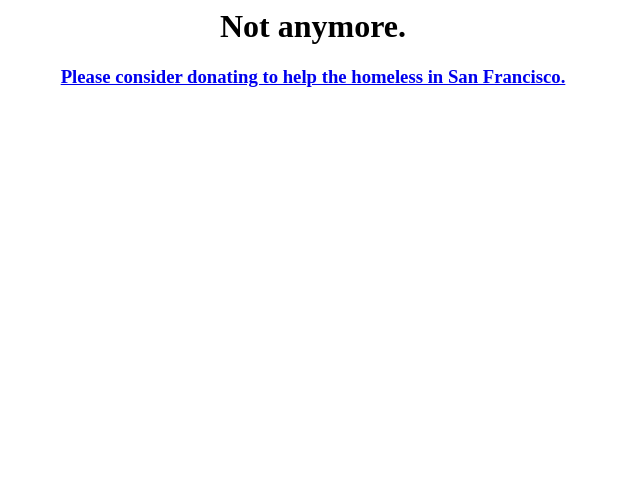
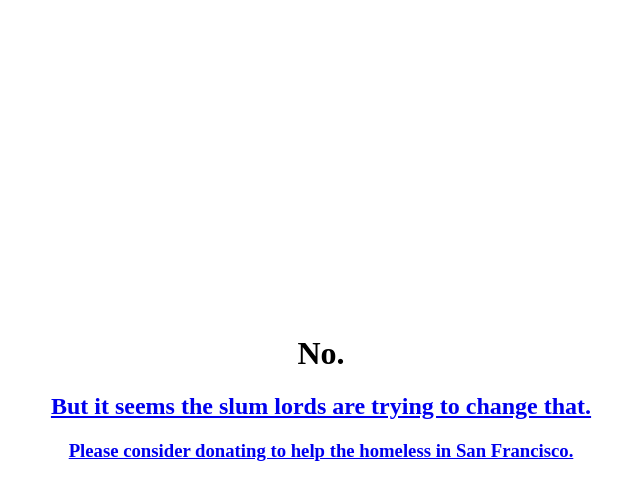
Before and after one commit to tedivm/isthemissiononfireyet.com, a plain HTML site: page index.html in a window 1280 px wide. Shown: the whole page, without its empty margins (327-967 px from the left). Drawn offline with Linux system fonts and the light colour scheme.

Commit message:
add slumlord arson notice, clean up html/css

```diff
--- a/index.html
+++ b/index.html
@@ -1,23 +1,44 @@
 <html>
-
   <head>
     <title>Is The Mission On Fire Yet?</title>
-</head>
-<body>
+    <style>
+      .outer {
+          display: table;
+          position: absolute;
+          height: 100%;
+          width: 100%;
+      }
+
+      .middle {
+          display: table-cell;
+          vertical-align: middle;
+      }
+
+      .inner {
+          margin-left: auto;
+          margin-right: auto;
+          text-align: center;
+      }
+    </style>
     <script>
       (function(i,s,o,g,r,a,m){i['GoogleAnalyticsObject']=r;i[r]=i[r]||function(){
       (i[r].q=i[r].q||[]).push(arguments)},i[r].l=1*new Date();a=s.createElement(o),
       m=s.getElementsByTagName(o)[0];a.async=1;a.src=g;m.parentNode.insertBefore(a,m)
       })(window,document,'script','//www.google-analytics.com/analytics.js','ga');
-
       ga('create', 'UA-56250036-1', 'auto');
       ga('send', 'pageview');
-
     </script>
-<center><h1>Not anymore.</h1></center>
-<center><h3><a href="https://www.projecthomelessconnect.org/donate/">Please consider donating to help the homeless in San Francisco.</a></h3></center>
-
+  </head>
+  <body>
+  <div class="outer">
+    <div class="middle">
+      <div class="inner">
+        <h1>No.</h1>
+        <h2><a href="http://www.gq.com/story/san-francisco-is-burning">But it seems the slum lords are trying to change that.</a></h2>
+        <h3><a href="https://www.projecthomelessconnect.org/donate/">Please consider donating to help the homeless in San Francisco.</a></h3>
+      </div>
+    </div>
+  </div>
   <!-- tedivm was here. he's also at http://blog.tedivm.com  -->
-
   </body>
 </html>
```
Lines whose indentation alone changed are shown as unchanged.
